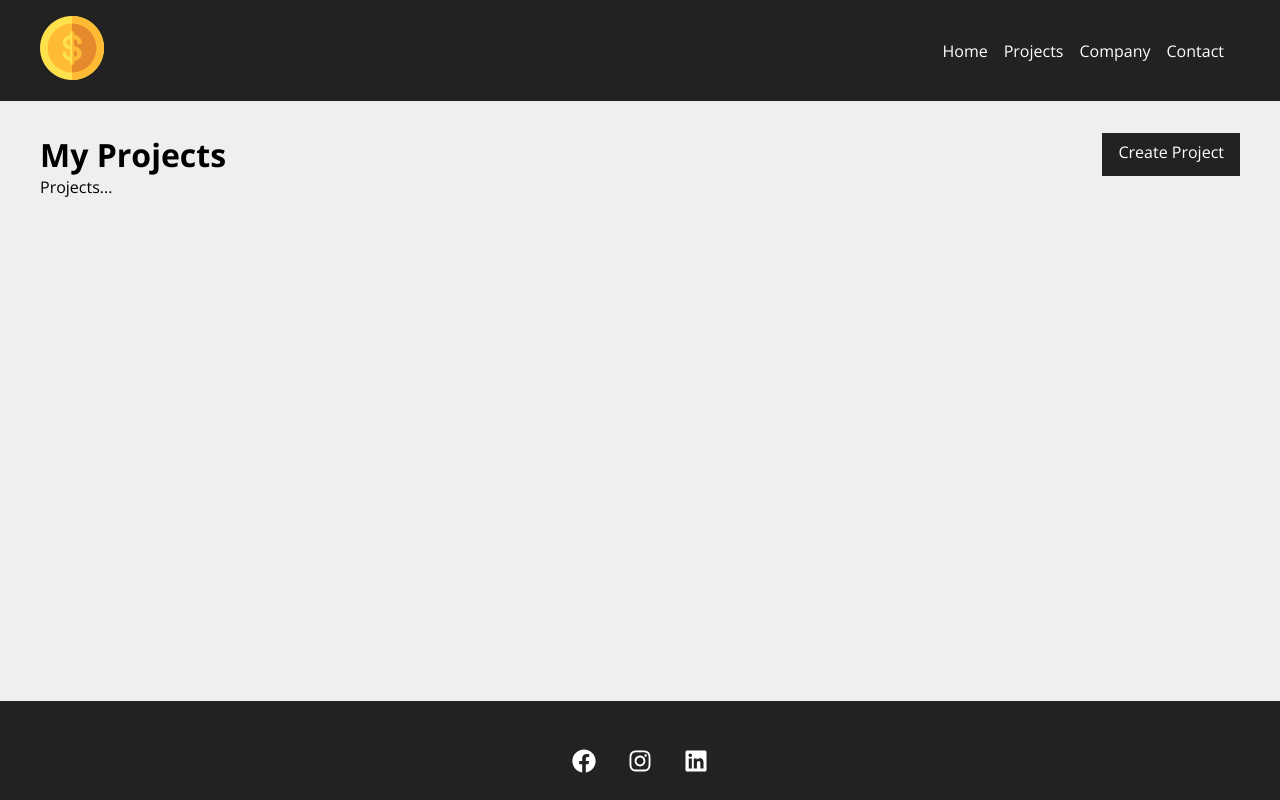
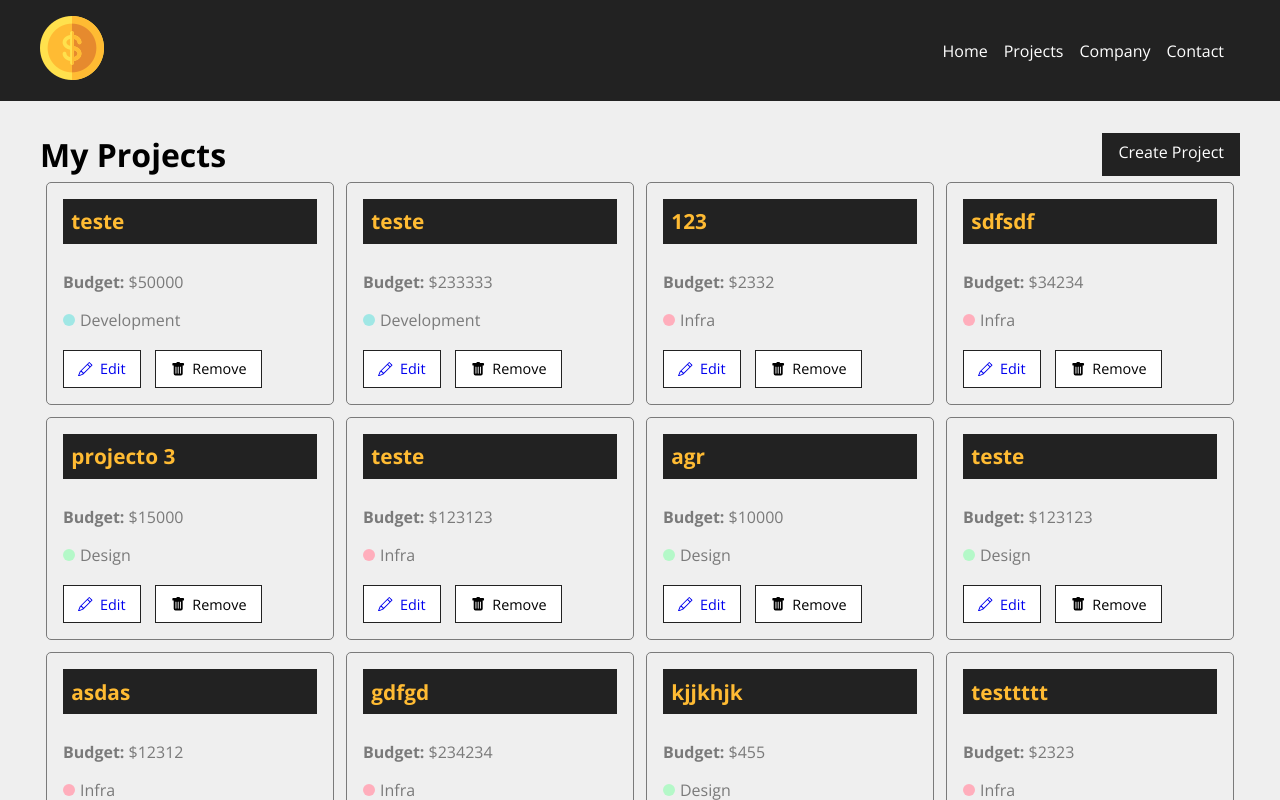
Before and after one commit to Gustavo-BS/costs_project, a React (Create React App) app: page /projects in a window 1280 px wide. Shown: the top 800 px of the page. Built offline with nearby package versions, Linux system fonts and the light colour scheme; data requests are answered from the project's data file.

Commit message:
projects page

```diff
--- a/db.json
+++ b/db.json
@@ -142,6 +142,17 @@
       "cost": 0,
       "services": [],
       "id": 13
+    },
+    {
+      "name": "Novo Projeee",
+      "budget": "123123",
+      "category": {
+        "id": "2",
+        "name": "Development"
+      },
+      "cost": 0,
+      "services": [],
+      "id": 14
     }
   ],
   "categories": [
--- a/src/components/pages/Projects.js
+++ b/src/components/pages/Projects.js
@@ -1,18 +1,34 @@
 import { useLocation } from "react-router-dom"
+import { useState, useEffect } from "react"
 import Message from "../layout/Message"
 
 import Container from '../layout/Container'
 import LinkButton from "../layout/LinkButton"
 
 import styles from './Projects.module.css'
+import ProjectCard from "../project/ProjectCard"
 
 function Projects (){
+    const [projects, setProjects] = useState([])
 
     const location = useLocation()
     let message = ''
     if(location.state){
         message = location.state.message
     }
+
+    useEffect(()=>{
+        fetch('http://localhost:5000/projects',{
+            method: 'GET',
+            headers: {
+                'Content-Type': 'application/json',
+            },
+        })
+         .then(resp => resp.json())
+         .then((data) => {
+            setProjects(data)
+        }).catch((err)=>console.log(err))
+    }, [])
 
     return (
         <div className={styles.project_container}>
@@ -21,7 +37,16 @@
                 <LinkButton to="/newproject" text="Create Project"/>
             </div>
                 <Container customClass="start">
-                    <p>Projects...</p>
+                    {projects.length > 0 &&
+                        projects.map((project) => (
+                            <ProjectCard
+                             id={project.id}
+                             name={project.name}
+                             budget={project.budget}
+                             category={project.category.name}
+                             key={project.id}
+                             />
+                        ))}
                 </Container>
 
 
--- /dev/null
+++ b/src/components/project/ProjectCard.js
@@ -0,0 +1,27 @@
+import  {Link} from 'react-router-dom'
+import styles from './ProjectCard.module.css'
+import {BsPencil, BsFillTrashFill} from 'react-icons/bs'
+
+function ProjectCard({id, name, budget, category, handleRemove}){
+    return (
+        <div className={styles.project_card}>
+            <h4>{name}</h4>
+            <p>
+                <span>Budget:</span> ${budget}
+            </p>
+            <p className={styles.category_text}>
+                <span className={`${styles[category.toLowerCase()]}`}></span> {category}
+            </p>
+            <div className={styles.project_card_actions}>
+                <Link to="/">
+                    <BsPencil/>Edit
+                </Link>
+                <button>
+                    <BsFillTrashFill/> Remove
+                </button>
+            </div>
+        </div>
+    )
+}
+
+export default ProjectCard
--- /dev/null
+++ b/src/components/project/ProjectCard.module.css
@@ -0,0 +1,87 @@
+.project_card{
+    padding: 1em;
+    border: 1px solid #7a7a7a;
+    border-radius: 5px;
+    width: 24%;
+    margin: 0.5%;
+}
+
+.project_card h4 {
+    background-color: #222;
+    color: #ffbb33;
+    padding: .4em;
+    margin-bottom: 1.3em;
+    font-size: 1.3em;
+}
+
+.project_card p {
+    color: #7a7a7a;
+    margin-bottom: 1em;
+}
+
+.project_card p span{
+    font-weight: bold;
+}
+
+.category_text {
+    display: flex;
+    align-items: center;
+}
+
+.category_text span{
+    display: block;
+    width: 12px;
+    height: 12px;
+    border-radius: 50%;
+    background-color: #ccc;
+    margin-right: 5px;
+}
+
+.category_text .infra{
+    background-color: #ffaebc;
+}
+
+.category_text .development{
+    background-color: #a0e7e5;
+}
+
+.category_text .design{
+    background-color: #b4f8c8;
+}
+
+.cotegory_text .planning{
+    background-color: #fbe7c6;
+}
+
+.project_card_actions {
+    margin-top: 1.2em;
+    display: flex;
+    align-items: center;
+}
+
+.project_card_actions a,
+.project_card_actions button{
+    text-decoration: none;
+    border: none;
+    background-color: #fff;
+    column-rule: #222;
+    font-size: .9em;
+    padding: .6em 1em;
+    margin-right: 1em;
+    cursor: pointer;
+    border: 1px solid #222;
+    display: flex;
+    align-items: center;
+    justify-content: center;
+    transition: 0.5s;
+}
+
+.project_card_actions svg{
+    margin-right: .5em;
+}
+
+.project_card_actions a:hover,
+.project_card_actions button:hover{
+    background-color: #222;
+    color: #ffbb33;
+}
```
